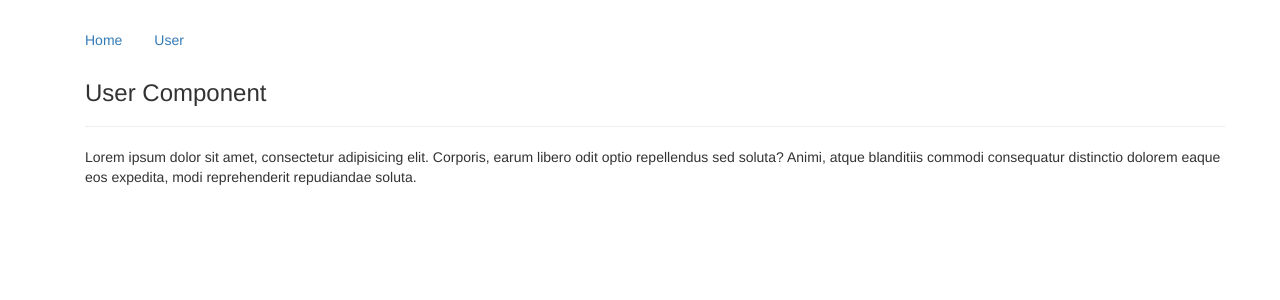
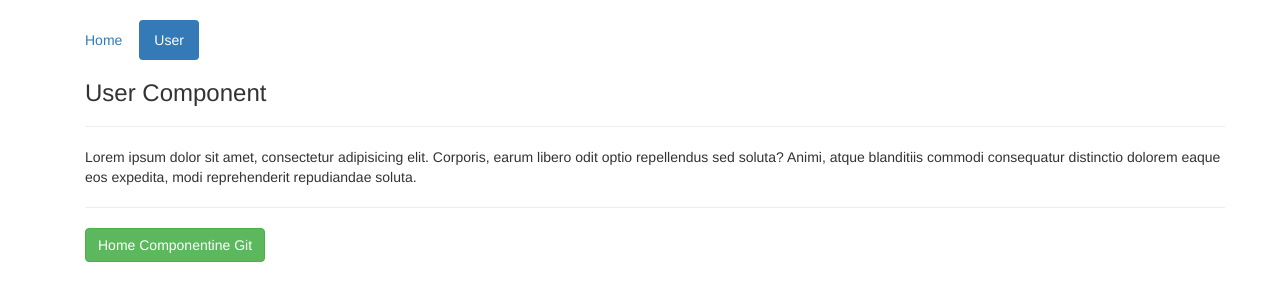
Before and after one commit to eroglu94/vue-cli-intro, a Vue app: page /user in a window 1280 px wide. Shown: the top 300 px of the page. Built offline with nearby package versions, Linux system fonts and the light colour scheme.

Commit message:
route - kod üzerinden navigation

```diff
--- a/src/components/Header.vue
+++ b/src/components/Header.vue
@@ -1,8 +1,17 @@
 <template>
   <ul class="nav nav-pills">
     <br />
-    <router-link to="/" tag="li"><a>Home</a></router-link>
-    <router-link to="/user" tag="li"><a>User</a></router-link>
+    <router-link
+      exact-active-class="active"
+      to="/"
+      tag="li"
+    ><a>Home</a></router-link>
+    <router-link
+      exact-active-class="active"
+      to="/user"
+      tag="li"
+    ><a>User</a></router-link>
+    <!-- tag="li" kısmı şu işe yarar: o elemet bir li elementi gibi davranacak demektir. -->
   </ul>
 </template>
 
--- a/src/components/user/User.vue
+++ b/src/components/user/User.vue
@@ -8,8 +8,19 @@
       consequatur distinctio dolorem eaque eos expedita, modi reprehenderit
       repudiandae soluta.
     </p>
+    <hr>
+    <button class="btn btn-success" @click="navigateToHome">Home Componentine Git</button>
   </div>
 </template>
 <script>
-export default {}
+export default {
+  methods: {
+    navigateToHome () {
+      // Navigate için 3 farklı yol vardır. Herbiri aşağıda
+      // this.$router.push('/') //direk strin alır
+      // this.$router.push({ path: '/' }) // obje alır
+      this.$router.push({ name: 'anasayfa' }) // yine obje alır fakat custom isimlendirilmiş routese-sayfaya gider
+    }
+  }
+}
 </script>
--- a/src/routes.js
+++ b/src/routes.js
@@ -2,6 +2,6 @@ import Home from './components/Home.vue'
 import User from './components/user/User.vue'
 
 export const routes = [
-  { path: '', component: Home },
-  { path: '/user', component: User }
+  { path: '/', component: Home, name: 'anasayfa' },
+  { path: '/user', component: User, name: 'kullanıcı' }
 ]
```
